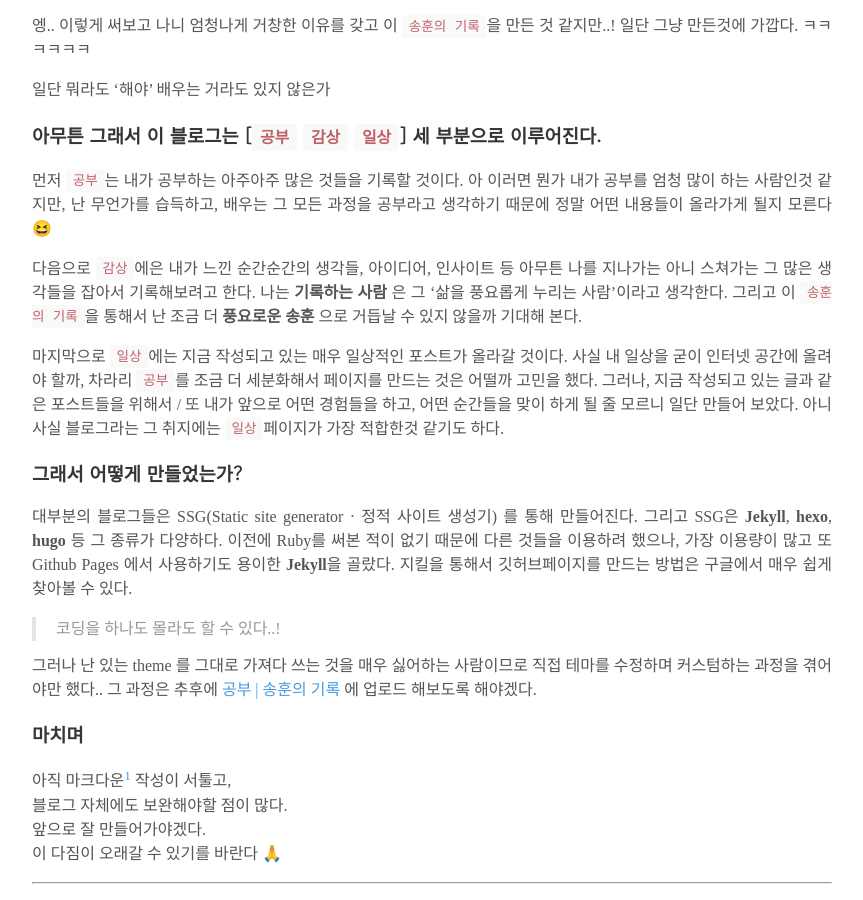
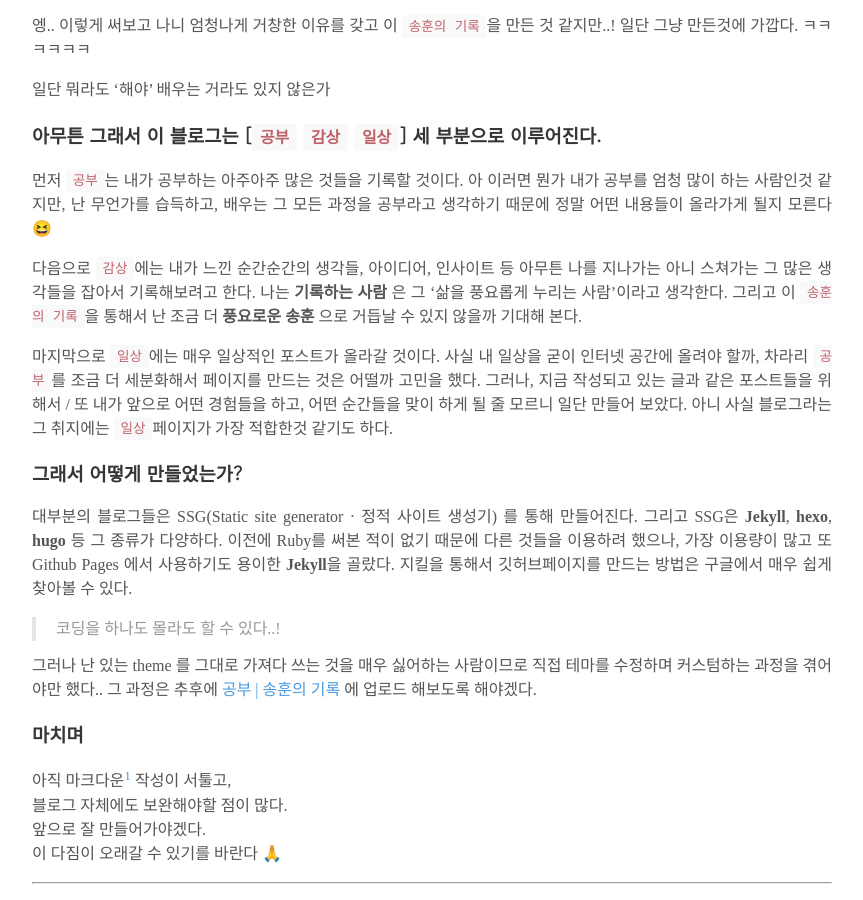
Before and after one commit to songh-oon/songh-oon.github.io, a Jekyll site: the page built from _posts/daily/2022-06-22-firstpost.md, in a window 1280 px wide and 900 px high, scrolled down 902 px. Shown: the whole window, without its empty margins (208-1071 px from the left). Built offline with Jekyll 4.4.1, drawn with Linux system fonts in a browser that asks for light colours.

Commit message:
Update 2022-06-22-firstpost.md

```diff
--- a/_posts/daily/2022-06-22-firstpost.md
+++ b/_posts/daily/2022-06-22-firstpost.md
@@ -41,10 +41,10 @@ tags:
 아 이러면 뭔가 내가 공부를 엄청 많이 하는 사람인것 같지만,
 난 무언가를 습득하고, 배우는 그 모든 과정을 공부라고 생각하기 때문에 정말 어떤 내용들이 올라가게 될지 모른다 😆
 
-다음으로 `감상`에은 내가 느낀 순간순간의 생각들, 아이디어, 인사이트 등
+다음으로 `감상`에는 내가 느낀 순간순간의 생각들, 아이디어, 인사이트 등
 아무튼 나를 지나가는 아니 스쳐가는 그 많은 생각들을 잡아서 기록해보려고 한다. 나는 __기록하는 사람__ 은 그 '삶을 풍요롭게 누리는 사람'이라고 생각한다. 그리고 이 `송훈의 기록`을 통해서 난 조금 더 __풍요로운 송훈__ 으로 거듭날 수 있지 않을까 기대해 본다.
 
-마지막으로 `일상`에는 지금 작성되고 있는 매우 일상적인 포스트가 올라갈 것이다. 사실 내 일상을 굳이 인터넷 공간에 올려야 할까, 차라리 `공부`를 조금 더 세분화해서 페이지를 만드는 것은 어떨까 고민을 했다. 그러나, 지금 작성되고 있는 글과 같은 포스트들을 위해서 / 또 내가 앞으로 어떤 경험들을 하고, 어떤 순간들을 맞이 하게 될 줄 모르니 일단 만들어 보았다. 아니 사실 블로그라는 그 취지에는 `일상`페이지가 가장 적합한것 같기도 하다.
+마지막으로 `일상`에는 매우 일상적인 포스트가 올라갈 것이다. 사실 내 일상을 굳이 인터넷 공간에 올려야 할까, 차라리 `공부`를 조금 더 세분화해서 페이지를 만드는 것은 어떨까 고민을 했다. 그러나, 지금 작성되고 있는 글과 같은 포스트들을 위해서 / 또 내가 앞으로 어떤 경험들을 하고, 어떤 순간들을 맞이 하게 될 줄 모르니 일단 만들어 보았다. 아니 사실 블로그라는 그 취지에는 `일상`페이지가 가장 적합한것 같기도 하다.
 
 
 ### 그래서 어떻게 만들었는가?
@@ -67,6 +67,6 @@ tags:
 
 
 
-<br><br><br><br>
+<br><br>
 
 [^1]: 마크다운은 html로 변환이 가능한 문서 양식이다. 깃허브페이지를 비롯한 다양한 상황에서 [ '문서를 마크다운으로 작성' -> ' .html' 파일로 변환되어 업로드] 를 하게 된다. 따라서 이 문서는 내가 마크다운(.md)으로 작성한 뒤 프로그램들이 열일해서 .html 파일로 지금 블로그에 올라가게 된 것.!
```
